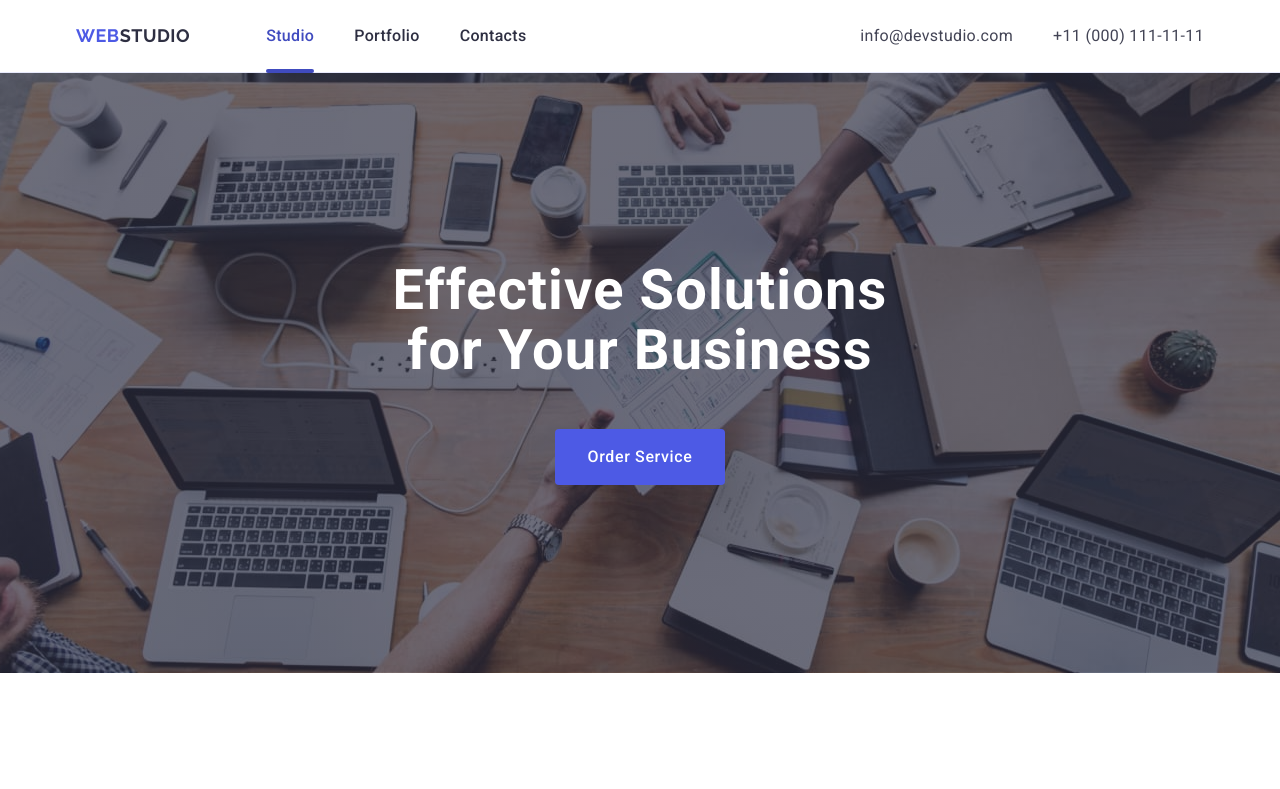
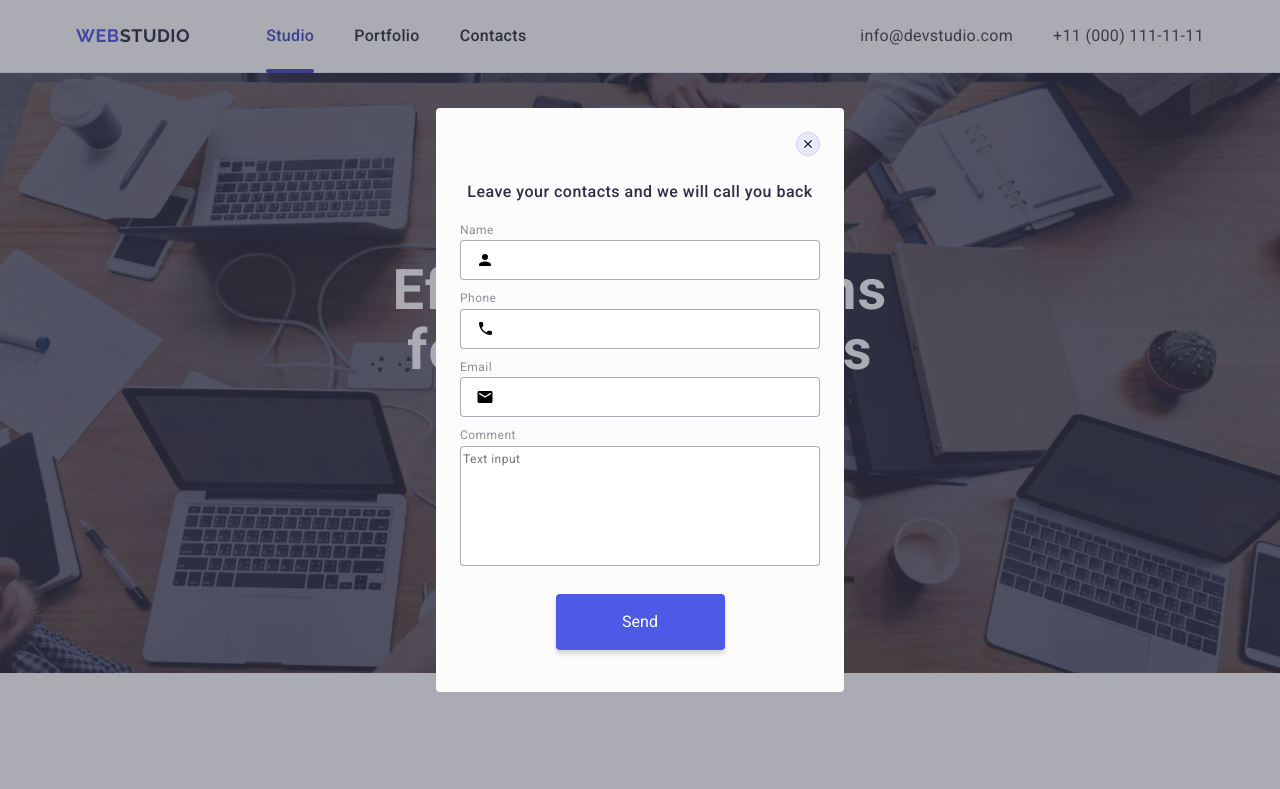
Before and after one commit to Inkom007/goit-markup-hw-05, a plain HTML site: page index.html in a window 1280 px wide. Shown: the top 789 px of the page. Drawn offline with nearby package versions, Linux system fonts and the light colour scheme.

Commit message:
modal addition

```diff
--- a/css/styles.css
+++ b/css/styles.css
@@ -519,23 +519,77 @@ input::placeholder {
 
 /*====Modal====*/
 
+.backdrop {
+position: fixed;
+top: 0;
+width: 100%;
+ height: 100%;
+background-color: rgba(46, 47, 66, 0.40);
+opacity: 0;
+visibility: hidden;
+pointer-events: none;
+transition: opacity 250ms cubic-bezier(0.4, 0, 0.2, 1), visibility 250ms cubic-bezier(0.4, 0, 0.2, 1);
+}
+
+.is-open {
+  opacity: 1;
+  visibility: visible;
+  pointer-events: auto;
+}
+
 .modal {
- width: 408px;
- height: 584px;
- border-radius: 4px;
- background-color: #FCFCFC;
- display: flex;
-flex-direction: column;
-align-items: center;
+  width: 408px;
+  min-height: 584px;
+  border-radius: 4px;
+  background-color: #FCFCFC;
+  position: absolute;
+  top: 50%;
+  left: 50%;
+  transform: translate(-50%, -50%) scale(1);
+  transition: transform 250ms cubic-bezier(0.4, 0, 0.2, 1);
 
+}
+
+.modal-close-btn {
+  position: absolute;
+  top: 24px;
+  right: 24px;
+  width: 24px;
+  height: 24px;
+  background-color: #E7E9FC;
+  border-radius: 50%;
+  border: 1px solid rgba(46, 46, 46, 0.1);
+  padding: 0;
+  cursor: pointer;
+  display: flex;
+  justify-content: center;
+  align-items: center;
+  transition: background-color 250ms cubic-bezier(0.4, 0, 0.2, 1), border 250ms cubic-bezier(0.4, 0, 0.2, 1);
+}
+
+.modal-close-btn:hover,
+.modal-close-btn:focus {
+  background-color: #404BBF;
+  border: none;
+}
+
+.icon-close {
+transition: fill 250ms cubic-bezier(0.4, 0, 0.2, 1);
+}
+
+
+.modal-close-btn:hover > .icon-close,
+.modal-close-btn:focus > .icon-close {
+  fill: #FFFFFF;
 }
 
 .modal-text {
   margin-top: 72px;
+  margin-left: 24px;
   margin-bottom: 16px;
+ text-align: center;
   width: 360px;
   color: #2E2F42;
-  text-align: center;
  font-size: 16px;
  font-weight: 500;
  line-height: 1.5;
@@ -582,7 +636,31 @@ letter-spacing: 0.04em;
 
  .icon-input {
   position: absolute;
-  left: 0;
-  margin: 8px;
-  margin-left: 16px;
+  top: 50%;
+  left: 16px;
+  transform: translateY(-50%);
  }
+
+  .icon-input:hover,
+  .icon-input:focus {
+     fill: #4D5AE5;
+ }
+
+
+ .send-btn {
+  width: 169px;
+  height: 56px;
+  padding: 16px 32px;
+  background-color: #4D5AE5;
+  border-radius: 4px;
+  box-shadow: 0px 4px 4px 0px rgba(0, 0, 0, 0.15);
+  border: none;
+  color: #FFFFFF;
+  cursor: pointer;
+ }
+
+ .send-btn-container {
+  display: flex;
+  justify-content: center;
+  margin: 24px 0;
+ }
--- a/index.html
+++ b/index.html
@@ -399,7 +399,11 @@
     </div>
     </div>
   </footer>
-  <div class="modal">
+  <div class="backdrop is-open">
+    <div class="modal">
+      <button type="button" class="modal-close-btn">
+        <svg class="icon-close" width="8" height="8"><use href="./images/symbol-defs .svg#icon-close-black"></use></svg>
+      </button>
     <p class="modal-text">Leave your contacts and we will call you back</p>
    <form class="modal-form" name="contact-form">
     <div class="label-container">
@@ -430,6 +434,10 @@
     </div>
   </div>
 </form>
+<div class="send-btn-container">
+<button class="send-btn" type="button">Send</button>
+ </div>
+</div>
   </div>
 </body>
 
```
